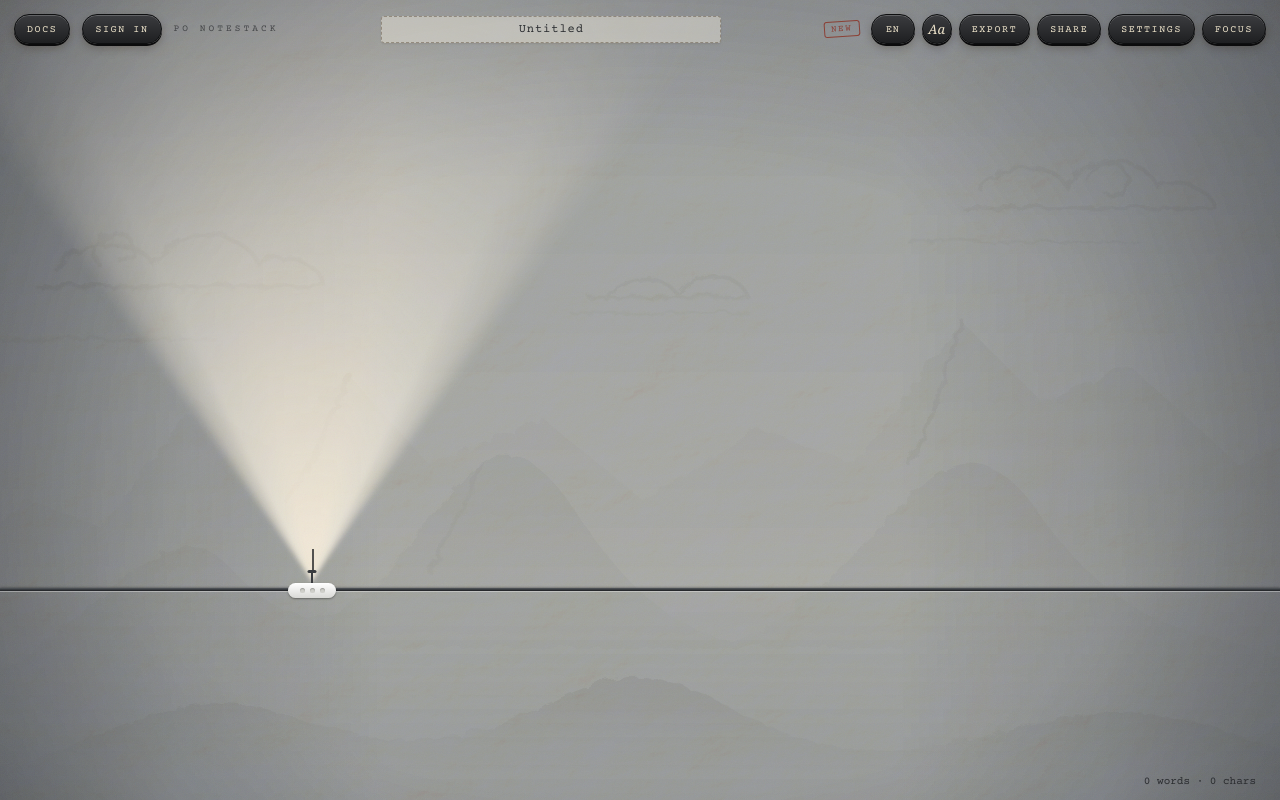
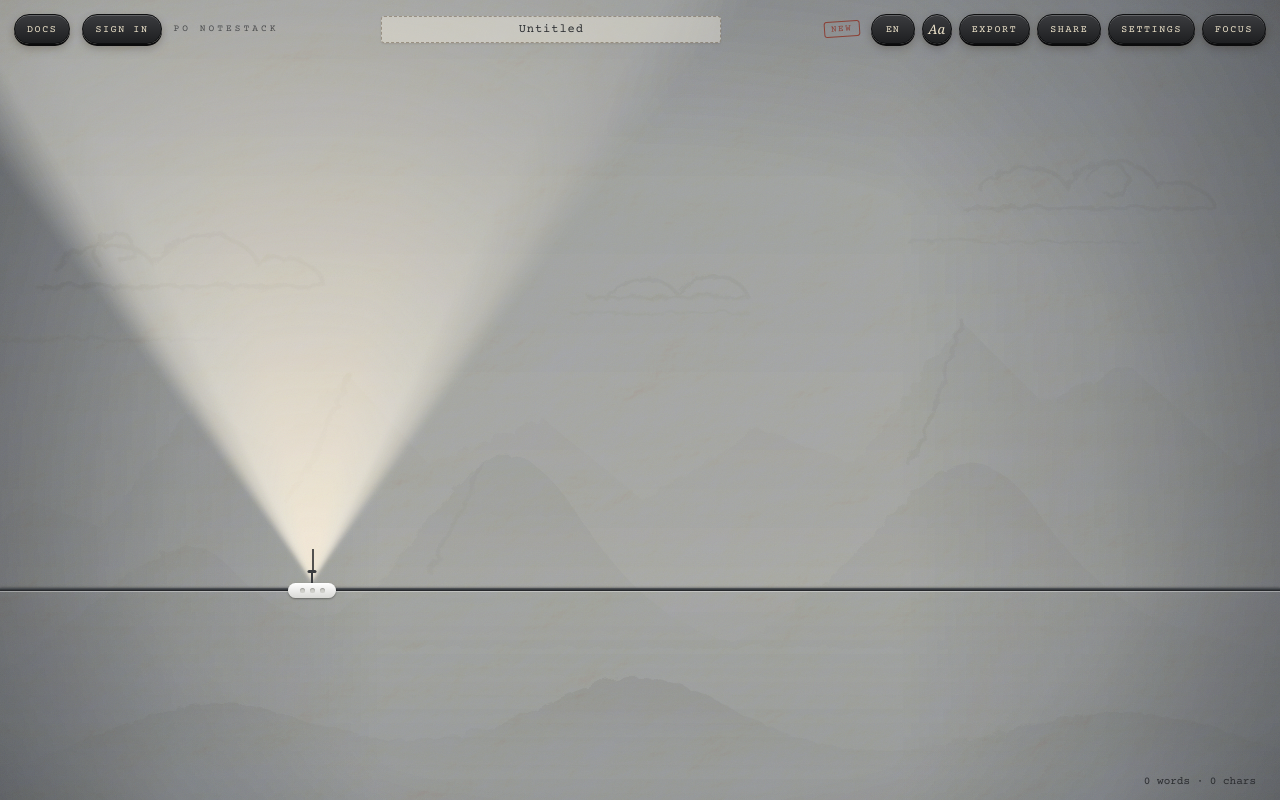
Before and after one commit to sadekkawsar222-commits/po-notestack, a plain HTML site: page index.html in a window 1280 px wide. Drawn offline with nearby package versions, Linux system fonts and the light colour scheme; no server answers; a web font is replaced by a local one.

Commit message:
Side shading no longer crosses the light cone
Co-Authored-By: Claude Opus 5.5 <noreply@anthropic.com>

```diff
--- a/index.html
+++ b/index.html
@@ -22,11 +22,11 @@ button,input,select{font:inherit;color:inherit}
 #scene{position:fixed;inset:0;pointer-events:none;z-index:0}
 #glowW{position:absolute;left:var(--lx,50%);top:calc(var(--ly,72vh) - 6px);width:0;height:0}
 #glow{position:absolute;left:-1000px;top:-1000px;width:2000px;height:2000px;mix-blend-mode:screen;transition:opacity .9s ease;filter:blur(2px);clip-path:inset(0 0 50% 0);
-  background:conic-gradient(from -36deg at 50% 50%,transparent 0deg,rgba(255,236,196,.55) 4deg,rgba(255,240,206,.9) 10deg,#ffeac4 24deg,#ffeac4 48deg,rgba(255,240,206,.9) 62deg,rgba(255,236,196,.55) 68deg,transparent 72deg,transparent 360deg);
+  background:conic-gradient(from -36deg at 50% 50%,transparent 0deg,rgba(255,236,196,.55) 4deg,rgba(255,240,206,.9) 10deg,#ffe8bf 24deg,#ffe8bf 48deg,rgba(255,240,206,.9) 62deg,rgba(255,236,196,.55) 68deg,transparent 72deg,transparent 360deg);
   -webkit-mask-image:radial-gradient(circle min(92vh,860px) at 50% 50%,#000 0,#000 6%,rgba(0,0,0,.86) 18%,rgba(0,0,0,.64) 34%,rgba(0,0,0,.42) 52%,rgba(0,0,0,.22) 70%,rgba(0,0,0,.08) 86%,transparent 100%);mask-image:radial-gradient(circle min(92vh,860px) at 50% 50%,#000 0,#000 6%,rgba(0,0,0,.86) 18%,rgba(0,0,0,.64) 34%,rgba(0,0,0,.42) 52%,rgba(0,0,0,.22) 70%,rgba(0,0,0,.08) 86%,transparent 100%)}
 #vig{position:absolute;inset:0;mix-blend-mode:multiply;transition:opacity .9s;
   background:linear-gradient(180deg,rgba(84,92,112,.56) 0,rgba(92,100,120,.5) calc(var(--ly,72%) - 1px),rgba(90,98,118,.52) calc(var(--ly,72%) + 3px),rgba(80,88,106,.58) 100%)}
-#vig::after{content:'';position:absolute;inset:0;opacity:.65;transition:opacity 1.2s ease;background:linear-gradient(90deg,rgba(36,40,52,.62) 0,rgba(60,66,80,.3) 14%,rgba(255,255,255,0) 30%,rgba(255,255,255,0) 70%,rgba(60,66,80,.3) 86%,rgba(36,40,52,.62) 100%),radial-gradient(ellipse 100% 95% at 50% 60%,rgba(255,255,255,0) 42%,rgba(64,70,86,.5) 76%,rgba(32,36,48,.88) 100%)}
+#vig::after{content:'';position:absolute;inset:0;opacity:.65;transition:opacity 1.2s ease;background:linear-gradient(90deg,rgba(36,40,52,.62) 0,rgba(60,66,80,.3) 14%,rgba(255,255,255,0) 30%,rgba(255,255,255,0) 70%,rgba(60,66,80,.3) 86%,rgba(36,40,52,.62) 100%),radial-gradient(ellipse 100% 95% at 50% 60%,rgba(255,255,255,0) 42%,rgba(64,70,86,.5) 76%,rgba(32,36,48,.88) 100%);-webkit-mask-image:conic-gradient(from -37deg at var(--lx,50%) calc(var(--ly,72vh) - 6px),#000 0deg,transparent 6deg,transparent 68deg,#000 74deg,#000 360deg);mask-image:conic-gradient(from -37deg at var(--lx,50%) calc(var(--ly,72vh) - 6px),#000 0deg,transparent 6deg,transparent 68deg,#000 74deg,#000 360deg)}
 body.typing #vig::after{opacity:1}
 body:not(.night) #lamp:not(.x){box-shadow:0 1px 2px rgba(0,0,0,.35)}
 body:not(.lit) #glow{opacity:0}
--- a/sw.js
+++ b/sw.js
@@ -1,4 +1,4 @@
-const C='tw-v15';
+const C='tw-v16';
 const SHELL=['./','index.html','app.js','office.js','bangla.js','typefx.js','insights.js','sync.js','manifest.webmanifest','icon-192.png','icon-512.png','vendor/purify.min.js','vendor/jszip.min.js','vendor/turndown.js','vendor/turndown-plugin-gfm.js','vendor/typo.js','vendor/supabase.js'];
 const CACHEABLE=u=>u.origin===location.origin||u.hostname==='fonts.googleapis.com'||u.hostname==='fonts.gstatic.com'||u.hostname==='cdn.jsdelivr.net';
 self.addEventListener('install',e=>{self.skipWaiting();e.waitUntil(caches.open(C).then(c=>c.addAll(SHELL)).catch(()=>{}))});
```
